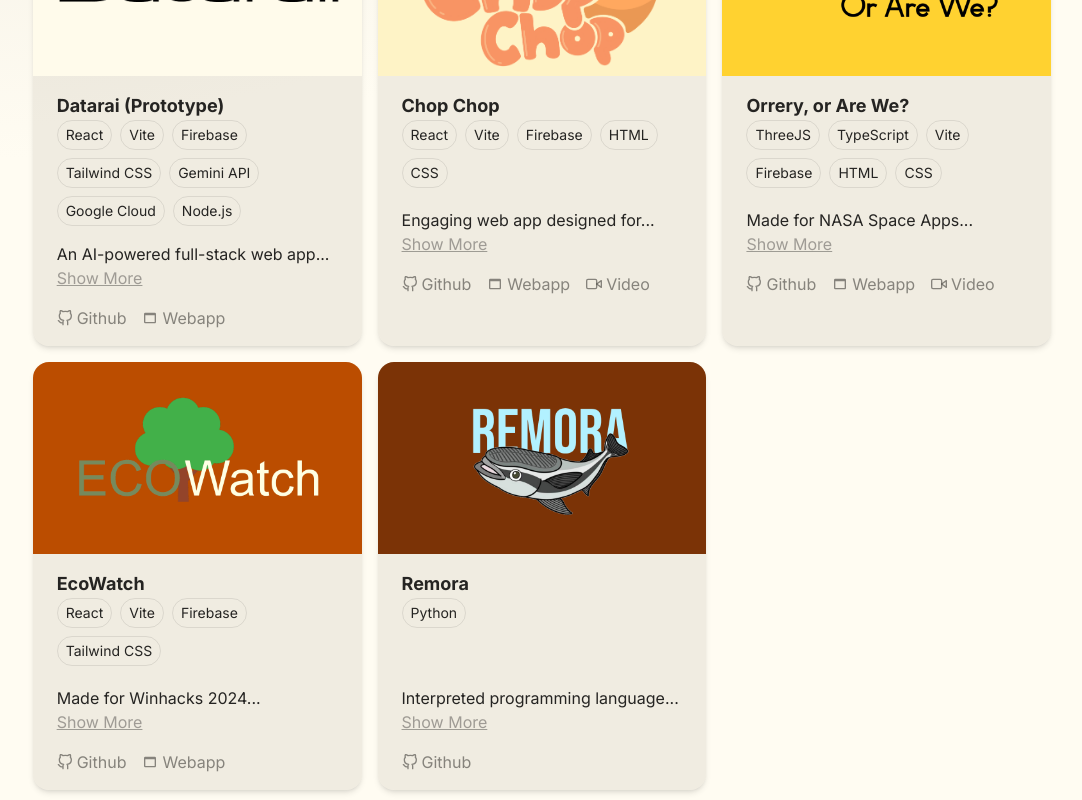
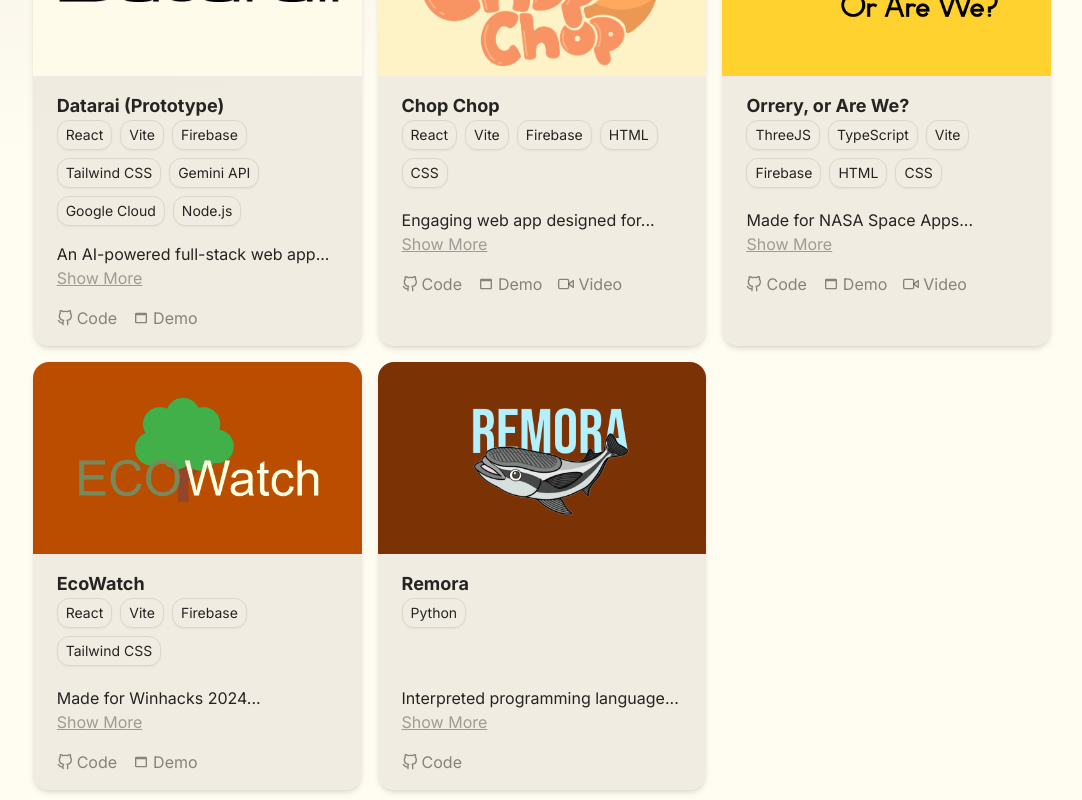
Before and after one commit to Champion2005/Portfolio, a React (Vite) app: page / in a window 1280 px wide. Shown: the part 1580-2380 px from the top of the page, without its empty margins (98-1180 px from the left). Built offline with nearby package versions, Linux system fonts and the light colour scheme.

Commit message:
technology tag change

```diff
--- a/src/components/Projects.jsx
+++ b/src/components/Projects.jsx
@@ -49,7 +49,7 @@ const ProjectCard = ({
               {techStack.map((tech) => (
                 <span
                   key={tech}
-                  className="text-xs sm:text-sm border-1 border-primaryText/10 px-2 py-1 rounded-3xl hover:border-primaryText/20 cursor-default"
+                  className="text-xs sm:text-sm border-1 shadow-xs border-primaryText/10 px-2 py-1 rounded-xl hover:border-primaryText/20 hover:shadow-sm cursor-default"
                 >
                   {tech}
                 </span>
@@ -86,7 +86,7 @@ const ProjectCard = ({
               target="none"
               className="flex items-center gap-1 text-m sm:text-l text-secondaryText/60 hover:text-secondaryText"
             >
-              <FiGithub/>Github
+              <FiGithub/>Code
             </a>
           )}
           {webappLink && (
@@ -95,7 +95,7 @@ const ProjectCard = ({
               target="none"
               className="flex items-center gap-1 text-m sm:text-l text-secondaryText/60 hover:text-secondaryText"
             >
-              <MdOutlineWebAsset/>Webapp
+              <MdOutlineWebAsset/>Demo
             </a>
           )}
           {videoLink && (
```
